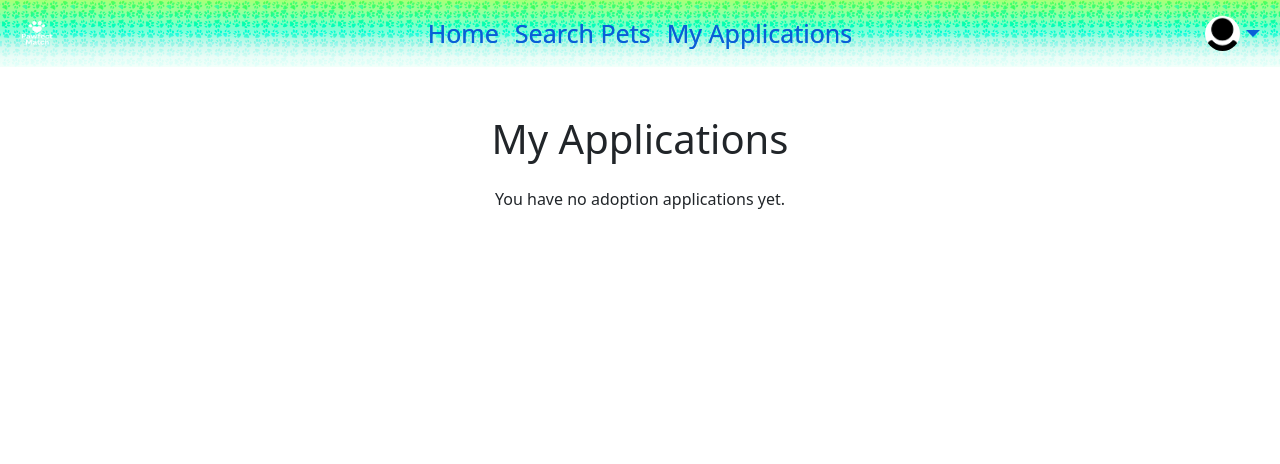
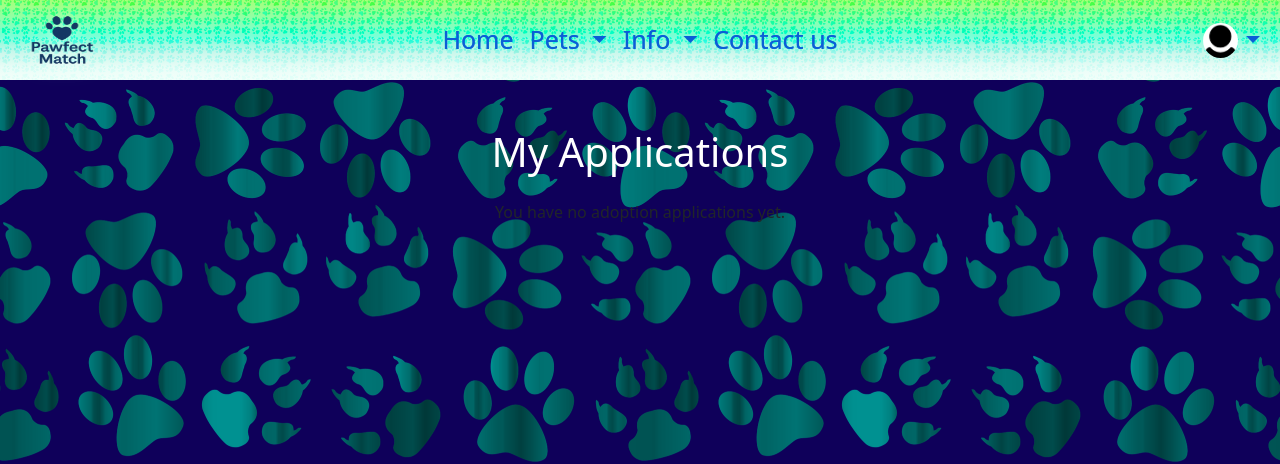
Before and after one commit to bayram1230/BE26_Project_PawfectMatch, a PHP site: page /my_applications.php in a window 1280 px wide. Shown: the top 464 px of the page. Run offline with PHP 8.4, Linux system fonts and the light colour scheme; the visitor is signed in with stand-in values (Sample User, id 1); data that the repository does not hold is empty; some libraries are stand-ins or nearby versions.

Commit message:
Verbessere das Design

```diff
--- a/my_applications.php
+++ b/my_applications.php
@@ -32,12 +32,12 @@ $result = mysqli_query($conn, $sql);
     <link rel="stylesheet" href="https://cdnjs.cloudflare.com/ajax/libs/font-awesome/7.0.1/css/all.min.css" integrity="sha512-2SwdPD6INVrV/lHTZbO2nodKhrnDdJK9/kg2XD1r9uGqPo1cUbujc+IYdlYdEErWNu69gVcYgdxlmVmzTWnetw==" crossorigin="anonymous" referrerpolicy="no-referrer" />
       <link href="css/style.css" rel="stylesheet">
 </head>
-<body>
+<body class="body-pic">
 
 <?php include_once "navbar-user.php"; ?>
 
 <div class="container my-5">
-    <h1 class="mb-4 text-center">My Applications</h1>
+    <h1 class="mb-4 text-center text-white">My Applications</h1>
 
     <?php
 
--- a/navbar-user.php
+++ b/navbar-user.php
@@ -1,76 +1,121 @@
 <?php
 
-$profilePic = $profilePic ?? "default-users.png";
+
+require_once "components/db_connect.php";
+require_once "php/functions/get_profile.php";
+
+
+if (isset($_SESSION['user']) || isset($_SESSION['admin'])) {
+    $profilePic = getProfilePicture($conn);
+} else {
+    $profilePic = "default-users.png";
+}
 ?>
 
-<nav class="navbar navbar-dark navbar-expand-lg custom-navbar sticky-top">
+<nav class="navbar navbar-expand-lg custom-navbar sticky-top">
     <div class="container-fluid">
 
 
-        <a class="navbar-brand" href="home.php">
-            <img src="img/logo-navbar.png" alt="brand" style="width: 50px; height: 40px">
+        <a class="navbar-brand" href="index.php">
+            <img src="img/navbar-logo.png" alt="logo" class="navbar-logo">
         </a>
 
 
-        <button class="navbar-toggler"
+        <button
+            class="navbar-toggler"
             type="button"
             data-bs-toggle="collapse"
-                data-bs-target="#navbarUser"
-                aria-controls="navbarUser"
+            data-bs-target="#navbarNavDarkDropdown"
+            aria-controls="navbarNavDarkDropdown"
             aria-expanded="false"
             aria-label="Toggle navigation">
             <span class="navbar-toggler-icon"></span>
         </button>
 
+        <!-- LINKS -->
+        <div class="collapse navbar-collapse" id="navbarNavDarkDropdown">
 
-        <div class="collapse navbar-collapse" id="navbarUser">
-
-
+            <!-- CENTER LINKS -->
             <ul class="navbar-nav mx-auto navbar-links">
                 <li class="nav-item">
-                    <a class="nav-link active" href="home.php">Home</a>
+                    <a class="nav-link" href="index.php">Home</a>
+                </li>
+
+                <li class="nav-item dropdown">
+                    <a class="nav-link dropdown-toggle" href="#" role="button" data-bs-toggle="dropdown">
+                        Pets
+                    </a>
+                    <ul class="dropdown-menu dropdown-menu-dark">
+                        <li><a class="dropdown-item" href="fostered_pets.php">Fostered Pets</a></li>
+                        <li><a class="dropdown-item" href="pets.php">Search Pets</a></li>
+                        <li><a class="dropdown-item" href="adopted_pets.php">Adopted Pets</a></li>
+                        <li><a class="dropdown-item" href="pet_of_week.php">Pet of the Week</a></li>
+                    </ul>
+                </li>
+
+                <li class="nav-item dropdown">
+                    <a class="nav-link dropdown-toggle" href="#" role="button" data-bs-toggle="dropdown">
+                        Info
+                    </a>
+                    <ul class="dropdown-menu dropdown-menu-dark">
+                        <li><a class="dropdown-item" href="resources.php">Resource Library</a></li>
+                        <li><a class="dropdown-item" href="stories.php">Adoption Stories</a></li>
+                        <li><a class="dropdown-item" href="volunteer.php">Volunteer Opportunities</a></li>
+                        <li><a class="dropdown-item" href="my_applications.php">My Applications</a></li>
+                    </ul>
                 </li>
 
                 <li class="nav-item">
-                    <a class="nav-link" href="pets.php">Search Pets</a>
-                </li>
-
-                <li class="nav-item">
-                    <a class="nav-link" href="my_applications.php">My Applications</a>
+                    <a class="nav-link">Contact us</a>
                 </li>
             </ul>
 
+            <!-- PROFILE DROPDOWN -->
+            <ul class="navbar-nav ms-auto navbar-profile">
+                <li class="nav-item dropdown profile-dropdown">
 
-            <ul class="navbar-nav ms-auto">
-                <li class="nav-item dropdown">
+                    <img src="img/<?= htmlspecialchars($profilePic) ?>"
+                         class="rounded-circle"
+                         style="width:35px; height:35px; object-fit:cover;
+                         "onerror="this.src='img/default-users.png'">
+
+                    <a class="nav-link dropdown-toggle text-light"
+                       href="#"
+                       id="profileDropdown"
+                       role="button"
+                       data-bs-toggle="dropdown"
+                       aria-expanded="false"></a>
+
+                    <ul class="dropdown-menu dropdown-menu-dark dropdown-menu-end text-light mb-4"
+                        aria-labelledby="profileDropdown">
+
+                        <?php if (!isset($_SESSION['user']) && !isset($_SESSION['admin'])): ?>
+
+                            <li>
+                                <a class="dropdown-item" href="php/login/login.php">Login</a>
+                            </li>
+                            <li>
+                                <a class="dropdown-item" href="php/login/register.php">Sign Up</a>
+                            </li>
+
+                        <?php else: ?>
 
 
-                    <a class="nav-link dropdown-toggle d-flex align-items-center"
-                       href="#"
-                       role="button"
-                       data-bs-toggle="dropdown"
-                       aria-expanded="false">
-                        <img src="img/<?= htmlspecialchars($profilePic) ?>"
-                             alt="profile"
-                             class="rounded-circle"
-                             style="width: 35px; height: 35px; object-fit: cover;">
-                    </a>
+                            <li>
+                                <a class="dropdown-item" href="userprofile.php">My Profile</a>
+                            </li>
 
+                            <li>
+                                <a class="dropdown-item" href="<?= getProfileLink() ?>">Dashboard</a>
+                            </li>
 
-                    <ul class="dropdown-menu dropdown-menu-dark dropdown-menu-end">
                             <li>
-                            <a class="dropdown-item" href="userprofile.php">
-                                My Profile
-                            </a>
+                                <a class="dropdown-item" href="logout.php">Logout</a>
                             </li>
-                        <li><hr class="dropdown-divider"></li>
-                        <li>
-                            <a class="dropdown-item text-danger" href="logout.php">
-                                Logout
-                            </a>
-                        </li>
+
+                        <?php endif; ?>
+
                     </ul>
-
                 </li>
             </ul>
 
--- a/pet_details.php
+++ b/pet_details.php
@@ -78,6 +78,7 @@ include_once "navbar-user.php";
         </div>
     </div>
 </div>
+<script src="https://cdn.jsdelivr.net/npm/bootstrap@5.3.8/dist/js/bootstrap.bundle.min.js"></script>
 
 </body>
 </html>
```
Also changed, not shown: apply.php (+11 -11 lines), pets.php (+36 -30 lines). Lines whose indentation alone changed are shown as unchanged.
